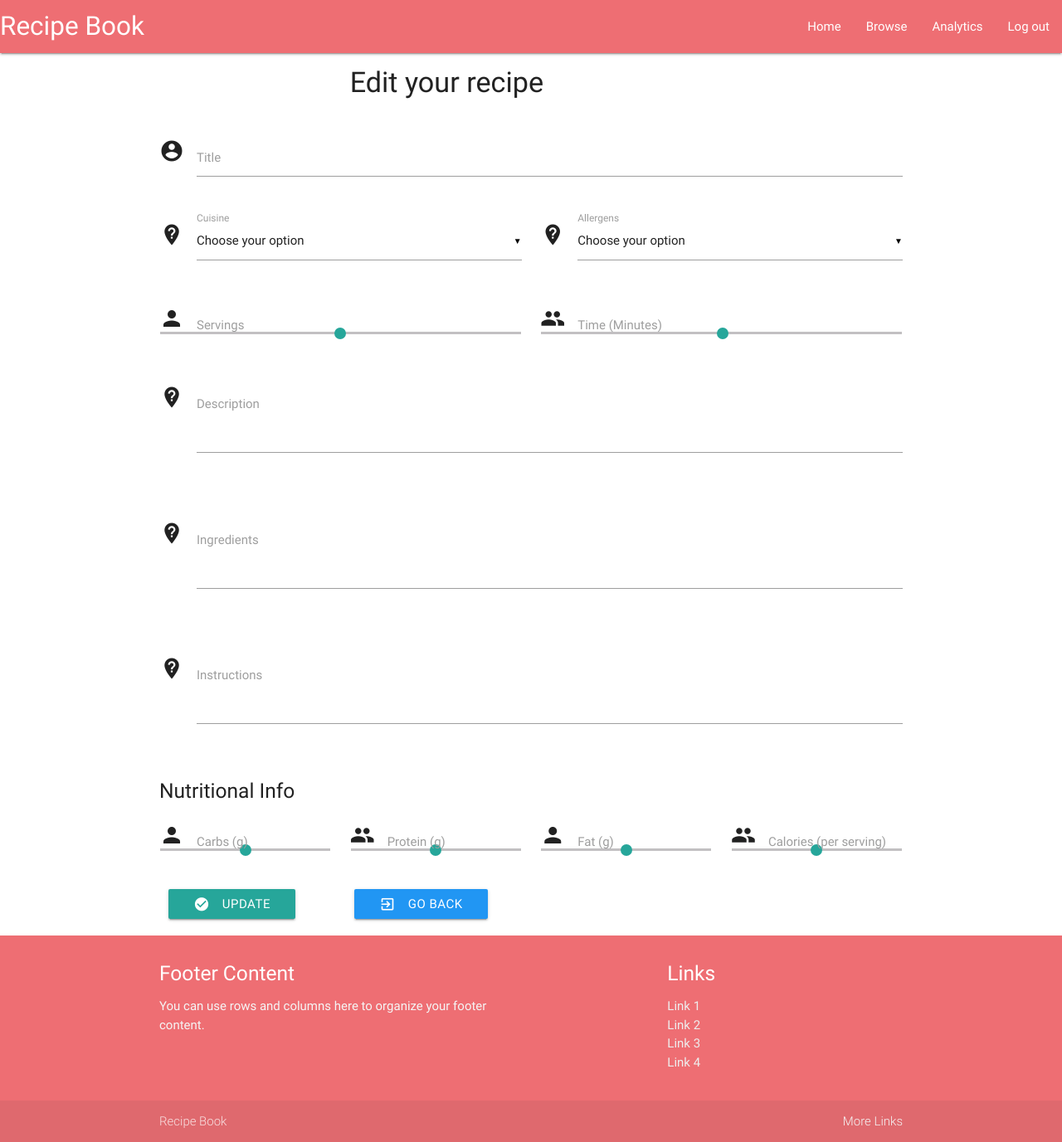
After one commit to Kash1503/data-centric-development, a Flask app: template templates/editrecipe.html in a window 1280 px wide. The commit adds this page. Shown: the whole page at 83% size. Run offline with Flask 2, Linux system fonts and the light colour scheme; the template is opened without the code that fills it, so the values that code supplies are empty; some libraries are stand-ins or nearby versions.

Commit message:
Add a page to allow user to edit existing recipes. Included back end code in app.py to make this functional

```diff
--- a/app.py
+++ b/app.py
@@ -41,6 +41,18 @@ def add_recipe(username):
     return render_template('addrecipe.html', username=username,
                                             allergens=mongo.db.allergens.find(),
                                             cuisine=mongo.db.cuisine.find())
+
+
+@app.route('/edit_recipe/<username>/<recipe_id>')
+
+# Render the 'editrecipe.html' template and pass in the username from user.html
+# and pass in the cuisine and allergen collections
+
+def edit_recipe(username, recipe_id):
+    return render_template('editrecipe.html', username=username,
+                                            allergens=mongo.db.allergens.find(),
+                                            cuisine=mongo.db.cuisine.find(),
+                                            recipe=mongo.db.recipes.find_one({'_id': ObjectId(recipe_id)}))
 
 
 @app.route('/user_page/<username>')
@@ -149,6 +161,43 @@ def insert_recipe(username):
     return redirect(url_for('user_page', username=username.lower()))
 
 
+@app.route('/update_recipe/<username>/<recipe_id>', methods=['POST'])
+def update_recipe(username, recipe_id):
+
+# Take new data from the edit recipe form and
+# update entry in the recipe collection
+
+    recipe = mongo.db.recipes.find_one({'_id': ObjectId(recipe_id)})
+
+    # Take data from the form and add it to a new dict, ensuring to retain values
+    # such as the views, upvotes and user, then store in a variable
+    updated_recipe = {
+
+        'title': request.form.get('title'),
+        'instructions': request.form.get('instructions'),
+        'ingredients': request.form.get('ingredients'),
+        'servings': request.form.get('servings'),
+        'time': request.form.get('time'),
+        'cuisine': request.form.get('cuisine'),
+        'views': recipe['views'],
+        'user': username.lower(),
+        'description': request.form.get('description'),
+        'allergen': request.form.get('allergen'),
+        'upvotes': recipe['upvotes'],
+        'carbs': request.form.get('carbs'),
+        'protein': request.form.get('protein'),
+        'fat': request.form.get('fat'),
+        'calories': request.form.get('calories'),
+    }
+
+    # Store the collection connection to a variable
+    recipes = mongo.db.recipes
+    # Update with the updated recipe into the recipes collection
+    recipes.update({'_id': ObjectId(recipe_id)}, updated_recipe)
+    # redirect back to the user page, passing in the username
+    return redirect(url_for('user_page', username=username.lower()))
+
+
 # Get the IP address and PORT number from the os and run the app
 if __name__ == '__main__':
     app.run(host=os.environ.get('IP'),
--- /dev/null
+++ b/templates/editrecipe.html
@@ -0,0 +1,142 @@
+{% extends 'base.html' %} {% block content %}
+
+<div class="row">
+    <div class="col s6 offset-s3">
+        <h4>Edit your recipe</h4>
+    </div>
+</div>
+<div class="row">
+    <form action="{{url_for('update_recipe', username=username, recipe_id=recipe._id)}}" method="POST" class="col s12">
+        <div class="row">
+            <div class="input-field col s12">
+                <i class="material-icons prefix">account_circle</i>
+                <input required id="title" name="title" type="text" class="validate" value="{{recipe.title}}">
+                <label for="title">Title</label>
+            </div>
+        </div>
+        <div class="row">
+            <div class="input-field col s6">
+                <i class="material-icons prefix">not_listed_location</i>
+                <select required id="cuisine" name="cuisine">
+                    <option value="" disabled>Choose your option</option>
+
+                    {% for c in cuisine %}
+                        {% if c.name == recipe.cuisine.lower() %}
+                            <option value="{{c.name.capitalize()}}" selected>{{c.name.capitalize()}}</option>
+                        {% else %}
+                            <option value="{{c.name.capitalize()}}">{{c.name.capitalize()}}</option>
+                        {% endif %}
+                    {% endfor %}
+
+                </select>
+                <label>Cuisine</label>
+            </div>
+            <div class="input-field col s6">
+                <i class="material-icons prefix">not_listed_location</i>
+                <select required id="allergen" name="allergen">
+                    <option value="" disabled>Choose your option</option>
+
+                    {% for allergen in allergens %}
+                    {% if allergen.name == recipe.allergen.lower() %}
+                        <option value="{{allergen.name.capitalize()}}" selected>{{allergen.name.capitalize()}}</option>
+                    {% else %}
+                        <option value="{{allergen.name.capitalize()}}">{{allergen.name.capitalize()}}</option>
+                    {% endif %}
+                    {% endfor %}
+
+                </select>
+                <label>Allergens</label>
+            </div>
+        </div>
+        <div class="row">
+            <div class="input-field col s6">
+                <i class="material-icons prefix">person</i>
+                <p class="range-field">
+                    <input type="range" id="servings" name="servings" min="0" max="20" value="{{recipe.servings}}"/>
+                </p>
+                <label for="servings">Servings</label>
+            </div>
+            <div class="input-field col s6">
+                <i class="material-icons prefix">people</i>
+                <p class="range-field">
+                    <input type="range" id="time" name="time" min="1" max="180" value="{{recipe.time}}"/>
+                </p>
+                <label for="time">Time (Minutes)</label>
+            </div>
+        </div>
+        <div class="row">
+            <div class="col s12">
+                <div class="row">
+                    <div class="input-field col s12">
+                        <i class="material-icons prefix">not_listed_location</i>
+                        <textarea required id="description" name="description" class="materialize-textarea">{{recipe.description}}</textarea>
+                        <label for="description">Description</label>
+                    </div>
+                </div>
+            </div>
+        </div>
+        <div class="row">
+            <div class="col s12">
+                <div class="row">
+                    <div class="input-field col s12">
+                        <i class="material-icons prefix">not_listed_location</i>
+                        <textarea required id="ingredients" name="ingredients" class="materialize-textarea">{{recipe.ingredients}}</textarea>
+                        <label for="ingredients">Ingredients</label>
+                    </div>
+                </div>
+            </div>
+        </div>
+        <div class="row">
+            <div class="col s12">
+                <div class="row">
+                    <div class="input-field col s12">
+                        <i class="material-icons prefix">not_listed_location</i>
+                        <textarea required id="instructions" name="instructions" class="materialize-textarea">{{recipe.instructions}}</textarea>
+                        <label for="instructions">Instructions</label>
+                    </div>
+                </div>
+            </div>
+        </div>
+        <h5>Nutritional Info</h5>
+        <div class="row">
+            <div class="input-field col s3">
+                <i class="material-icons prefix">person</i>
+                <p class="range-field">
+                    <input type="range" id="carbs" name="carbs" min="0" max="200" value="{{recipe.carbs}}"/>
+                </p>
+                <label for="carbs">Carbs (g)</label>
+            </div>
+            <div class="input-field col s3">
+                <i class="material-icons prefix">people</i>
+                <p class="range-field">
+                    <input type="range" id="protein" name="protein" min="0" max="200" value="{{recipe.protein}}"/>
+                </p>
+                <label for="time">Protein (g)</label>
+            </div>
+            <div class="input-field col s3">
+                <i class="material-icons prefix">person</i>
+                <p class="range-field">
+                    <input type="range" id="fat" name="fat" min="0" max="200" value="{{recipe.fat}}"/>
+                </p>
+                <label for="fat">Fat (g)</label>
+            </div>
+            <div class="input-field col s3">
+                <i class="material-icons prefix">people</i>
+                <p class="range-field">
+                    <input type="range" id="calories" name="calories" min="0" max="1000" value="{{recipe.calories}}"/>
+                </p>
+                <label for="calories">Calories (per serving)</label>
+            </div>
+        </div>
+        <div class="col s3">
+            <button class="waves-effect waves-light btn" type="submit" name="action">Update
+                    <i class="material-icons left">check_circle</i>
+                </button>
+        </div>
+        <div class="col s3">
+            <a href="{{url_for('user_page', username=username)}}" class="waves-effect waves-light btn blue"><i class="material-icons left">exit_to_app</i>Go back</a>
+        </div>
+    </form>
+</div>
+
+{% endblock %}
--- a/templates/user.html
+++ b/templates/user.html
@@ -18,7 +18,7 @@
 
             {% if recipes.count() > 0 %}
             {% for recipe in recipes %}
-            <a href="#" class="collection-item">
+            <a href="{{url_for('edit_recipe', username=username, recipe_id=recipe._id)}}" class="collection-item">
                 {{recipe.title}}<i class="material-icons right">edit</i>
                 <i class="material-icons">remove_red_eye</i>{{recipe.upvotes}}
                 <i class="material-icons">thumb_up</i>{{recipe.views}}
```
